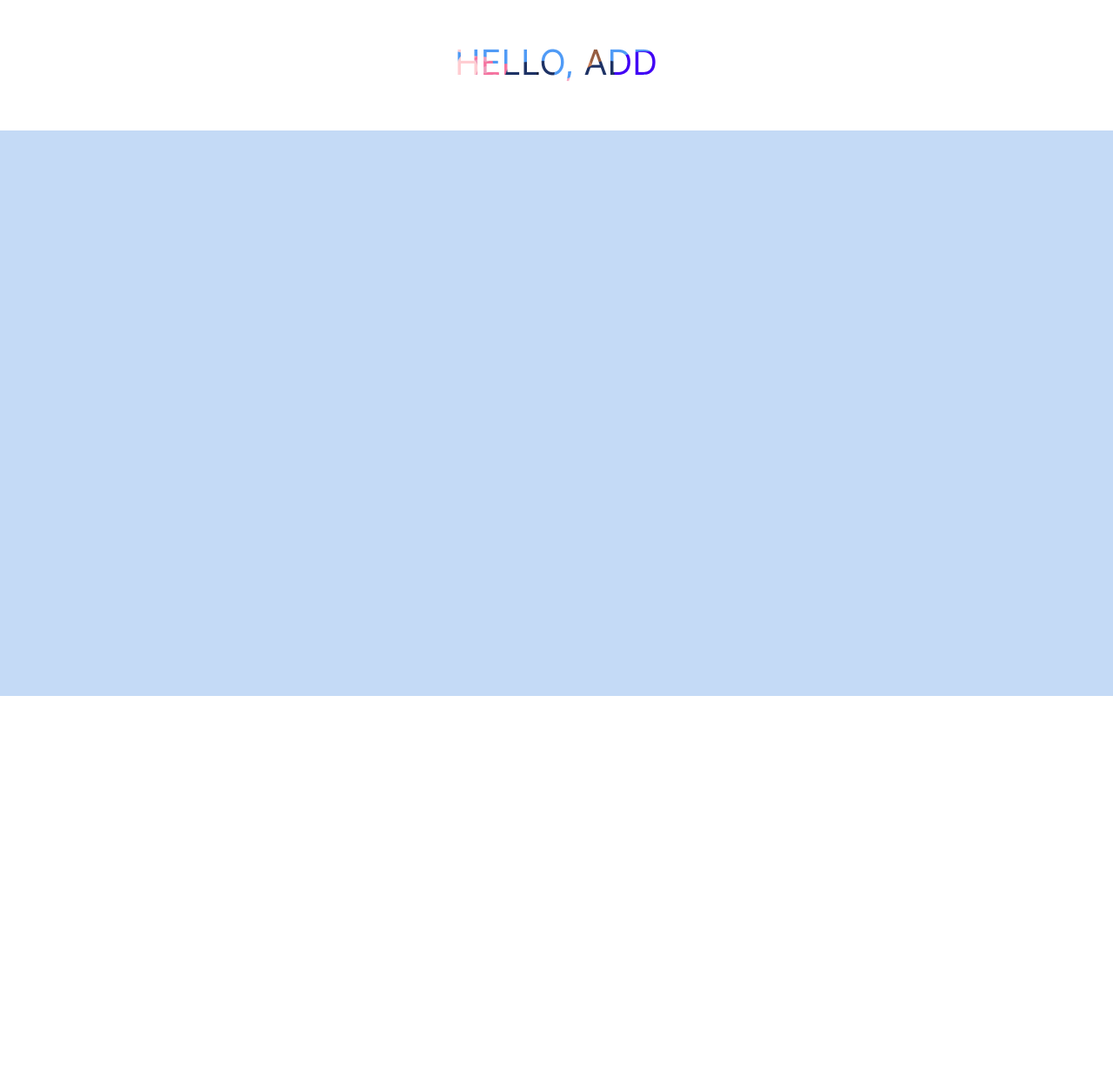
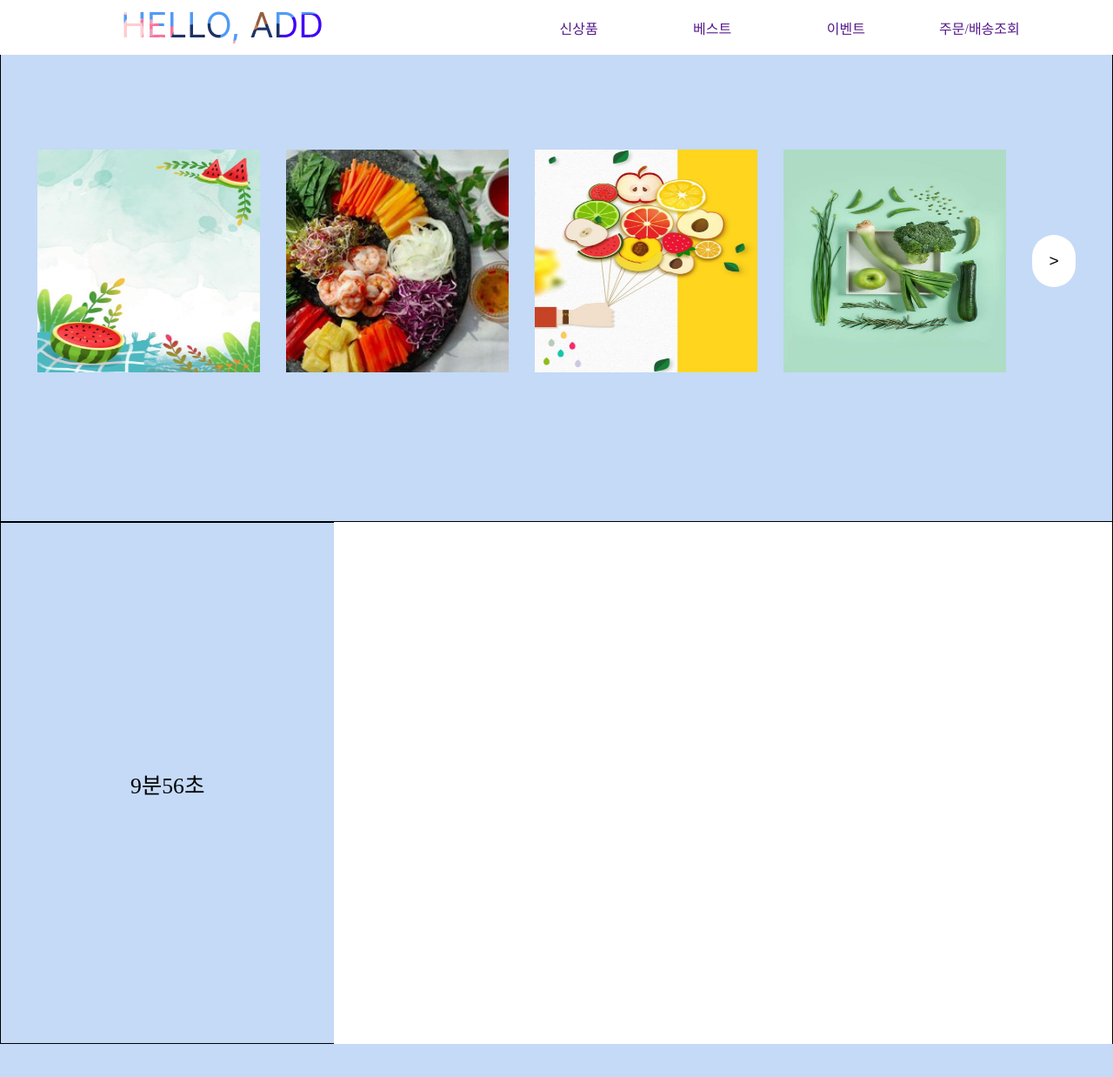
Before and after one commit to KWLGUS0318/KWLGUS-POTFOLIO, a plain HTML site: page ADD/index.html in a window 1280 px wide. Shown: the whole page at 87% size. Before the commit the page ends 800 px from the top, so only its background shows below. Drawn offline with Linux system fonts and the light colour scheme.

Commit message:
타이머 설정

```diff
--- a/ADD/css/index.scss
+++ b/ADD/css/index.scss
@@ -20,14 +20,94 @@
 
 #root {
   width: 100vw;
-  height: 100vh;
+  height: 200vh;
   background-color: var(--color1);
 }
 
 
-header{
+header {
   width: inherit;
-  height: 150px;
+  height: 63px;
   background-color: #fff;
+  position: fixed;
+
+  @include display();
+
+
+  &>div{
+    width: 40%;
+    height: inherit;
+    @include display();
+  }
+  &>nav{
+    width: 60%;
+    height: inherit;
+  }
+}
+.menu{
+  height: inherit;
+  @include display();
+  &>li{
+    width: 20%;
+    @include display();
+    &>a{
+      text-decoration-line: none;
+    }
+  }
+}
+
+$secton-width: 600px;
+
+.recommand{
+  width: inherit;
+  height: $secton-width;
+  border: 1px solid #000;
   @include display();
 }
+
+.first-recommand{
+  @include display();
+  &>div{
+  width: 20vw;
+  height: 20vw;
+  background-color:#fff;
+  margin-right: 30px;
+  &>a{
+    width: inherit;
+    height: inherit;
+
+    &>img{
+      width: inherit;
+      height: inherit;
+    }
+  }
+
+  }}
+
+  .right{
+    width: 50px;
+    height: 60px;
+    border-radius: 30px;
+    border: none;
+    background-color: #fff;
+    font-size: 1.5vw;
+
+    &:active{
+      background-color: #ddd;
+    }
+  }
+
+  .time{
+    width: 30%;
+    height: inherit;
+    @include display();
+    font-size: 2vw;
+  }
+
+  .food{
+    width: 70%;
+    height: inherit;
+    background-color: #fff;
+    @include display();
+
+  }
--- a/ADD/index.html
+++ b/ADD/index.html
@@ -1,18 +1,69 @@
 <!DOCTYPE html>
 <html lang="en">
+
 <head>
   <meta charset="UTF-8">
   <meta http-equiv="X-UA-Compatible" content="IE=edge">
   <meta name="viewport" content="width=device-width, initial-scale=1.0">
   <title>Document</title>
+  <script src="https://kit.fontawesome.com/12b1e7f9cb.js" crossorigin="anonymous"></script>
   <link rel="stylesheet" href="./css/index.css">
 </head>
+
 <body>
   <div id="root">
-  <header>
-    <img src="./img/HELLO, ADD.png" alt="로고">
+    <header>
+      <div>
+        <img src="./img/HELLO, ADD.png" alt="">
+      </div>
+      <nav>
+        <ul class="menu">
+        <li><a href="">신상품</a></li>
 
-  </header>
+        <li><a href="">베스트</a></li>
+        <li><a href="">이벤트</a></li>
+        <li><a href="">주문/배송조회</a></li>
+        </li>
+      </ul>
+
+      </nav>
+    </header>
+
+
+
+    <section class="recommand">
+      <div class="first-recommand">
+      <div>
+        <a href=""><img src="./img/b5c34d1359ccb66b29da30e25a1da143.jpg" alt="휴양지"></a>
+      </div>
+      <div>
+       <a href=""><img src="./img/169ceb820b9f816115e9ab220cc982ab.jpg" alt="월남쌈"></a>
+      </div>
+      <div>
+      <a href=""><img src="./img/859db4384b6075be14a496ad3ceb8639.jpg" alt="과일"></a>
+      </div>
+      <div>
+        <a href="">
+          <img src="./img/3c3bc833cd3f6c0f7abe67e824ec173f.jpg" alt="채소">
+        </a>
+      </div>
+
+    </div>
+
+    <button class="right">></button>
+
+
+    </section>
+    </section>
+    <section class="recommand">
+    <div class="time">
+      timer
+    </div>
+    <div class="food"></div>
+  </section>
+    <section></section>
   </div>
 </body>
+
+<script src="./js/index.js"></script>
 </html>
--- /dev/null
+++ b/ADD/js/index.js
@@ -0,0 +1,34 @@
+const rightbtn = document.querySelector('.right')
+console.log(rightbtn)
+
+const fistimg = document.querySelector('.first-recommand')
+console.log(fistimg)
+
+rightbtn.addEventListener('click', (e) => {
+  if (rightbtn.value === 'right') {
+    fistimg.style.display = 'none'
+  } else {
+
+  }
+
+})
+
+const timer = document.querySelector('.time')
+console.log(timer)
+
+let time = 600;
+let min = '';
+let sec = '';
+
+let clock = setInterval(() => {
+  min = parseInt(time / 60);
+  sec = time % 60;
+  timer.textContent = min + '분' + sec + '초'
+  time--;
+
+  if(time<0){
+    clearInterval(clock);
+    timer.textContent = '시간초과';
+  }
+
+}, 1000);
--- a/hera/css/hera.scss
+++ b/hera/css/hera.scss
@@ -127,8 +127,6 @@
   background-color: #f1f1f1;
   min-width: 160px;
   z-index: 1;
-  display: flex;
-  visibility: hidden;
 
   &>a {
     width: 20vw;
@@ -150,7 +148,7 @@
 }
 
 .menu:hover .link {
-  visibility: visible;
+ display: block;
 }
 
 .menu:hover .menubtn {
```
Also changed, not shown: ADD/css/index.css, ADD/img/169ceb820b9f816115e9ab220cc982ab.jpg (added), ADD/img/3c3bc833cd3f6c0f7abe67e824ec173f.jpg (added), ADD/img/859db4384b6075be14a496ad3ceb8639.jpg (added), ADD/img/b5c34d1359ccb66b29da30e25a1da143.jpg (added), ADD/img/tip.png.png (deleted), ADD/img/땅끄부부.png.png (deleted), hera/css/HERA.css, 2 other files.
